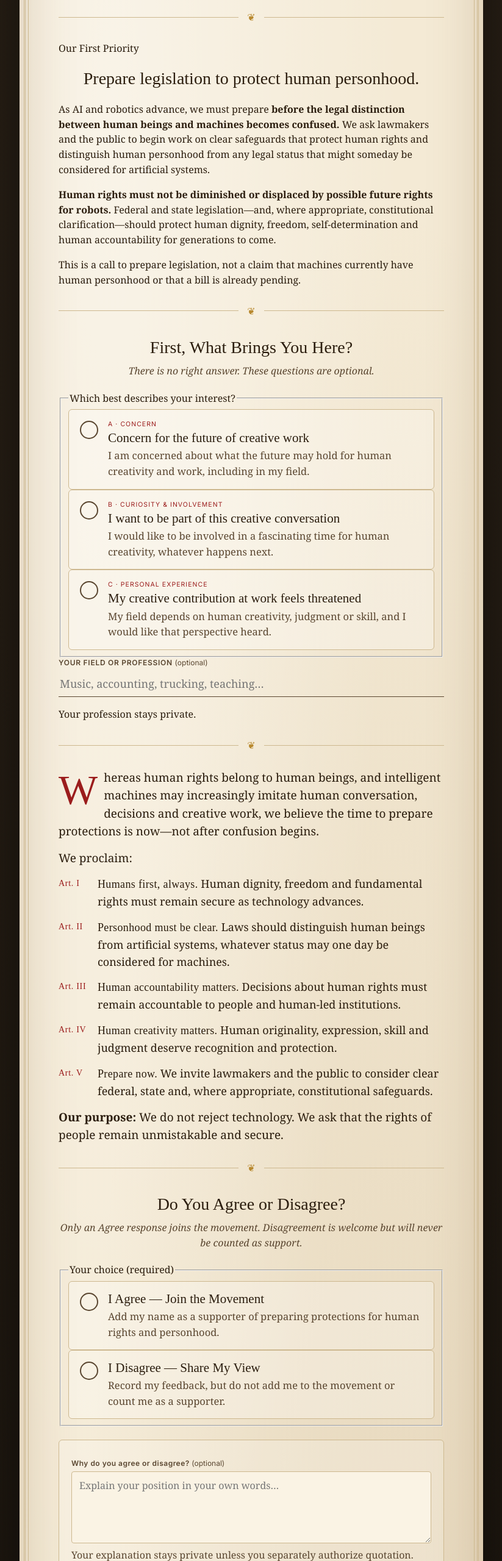
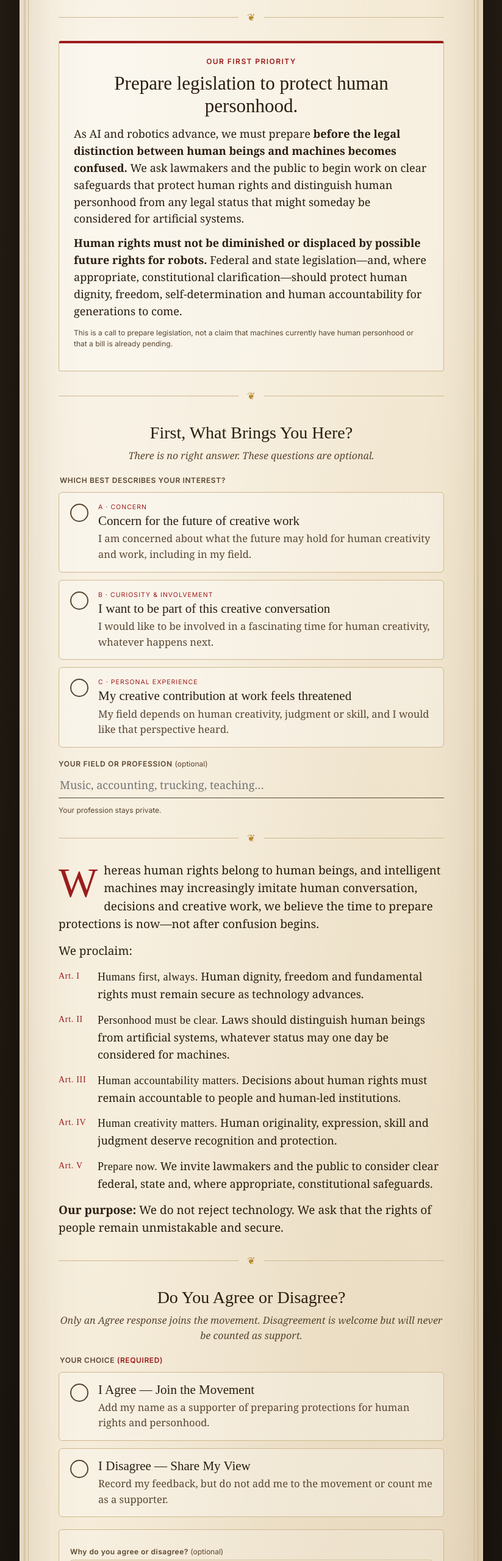
Before and after one commit to CaptGotHub/RIGHTSAREHUMAN, a plain HTML site: page index.html in a window 1280 px wide. Shown: the part 240-2800 px from the top of the page at 61% size, without its empty margins (228-1051 px from the left). Drawn offline with Linux system fonts and the light colour scheme; a web font is replaced by a local one.

Commit message:
Refocus proclamation on human personhood; simplify agree/disagree and preserve motivations

```diff
--- a/styles.css
+++ b/styles.css
@@ -32,3 +32,17 @@ footer{max-width:760px;margin:22px auto 0;text-align:center;color:#a8957a;font-f
 .opinion-section select,.opinion-section textarea{width:100%;max-width:100%;padding:10px 12px;background:#faf3e4;border:1px solid var(--line);border-radius:4px;color:var(--ink);font:16px/1.5 Georgia,serif}
 .opinion-section select:focus-visible,.opinion-section textarea:focus-visible{outline:2px solid var(--seal);outline-offset:2px}
 .opinion-section .opinion-privacy{font:12px/1.55 Inter,sans-serif;margin:12px 0 0}
+
+.legislative-call{padding:22px 24px;margin:12px 0 28px;background:rgba(255,255,255,.28);border:1px solid var(--line);border-top:4px solid var(--seal);border-radius:4px}
+.legislative-call .priority{font:700 12px Inter,sans-serif;letter-spacing:.12em;text-transform:uppercase;color:var(--seal);text-align:center;margin:0 0 10px}
+.legislative-call h2{font-size:clamp(24px,4vw,31px);line-height:1.2;margin:0 0 14px}
+.legislative-call p{font-size:18px;margin:0 0 12px}.legislative-call .fine{font:12px/1.55 Inter,sans-serif;color:var(--ink-soft)}
+.plain{border:0;padding:0;margin:0;min-width:0;display:grid;gap:12px}.plain legend{font:600 12px Inter,sans-serif;text-transform:uppercase;letter-spacing:.05em;margin-bottom:12px;color:var(--ink-soft)}
+.required{color:var(--seal)}.job{margin:18px 0 8px}.job .fine{font:12px Inter,sans-serif;color:var(--ink-soft)}
+.opinion-section{margin:20px 0;padding:16px 18px;border:1px solid var(--line);border-radius:6px;background:rgba(255,255,255,.18)}
+.opinion-section label{display:block;font:600 12px Inter,sans-serif;margin-bottom:8px;color:var(--ink-soft)}
+.opinion-section textarea{width:100%;resize:vertical;min-height:95px;padding:10px;border:1px solid var(--line);border-radius:4px;background:#faf3e4;font:16px/1.5 Georgia,serif;color:var(--ink)}
+.opinion-section .fine{font:12px/1.5 Inter,sans-serif;color:var(--ink-soft)}
+.author-credit{margin-top:55px;padding-top:24px;border-top:1px solid var(--line);display:flex;justify-content:space-between;gap:24px;flex-wrap:wrap}
+.credit-label,.credit-role{font:11px/1.5 Inter,sans-serif;letter-spacing:.05em;text-transform:uppercase;color:var(--ink-soft)}
+.credit-name{font-size:24px;margin:5px 0}.abstain{font-size:14px;color:var(--ink-soft);font-style:italic;max-width:290px}
```
